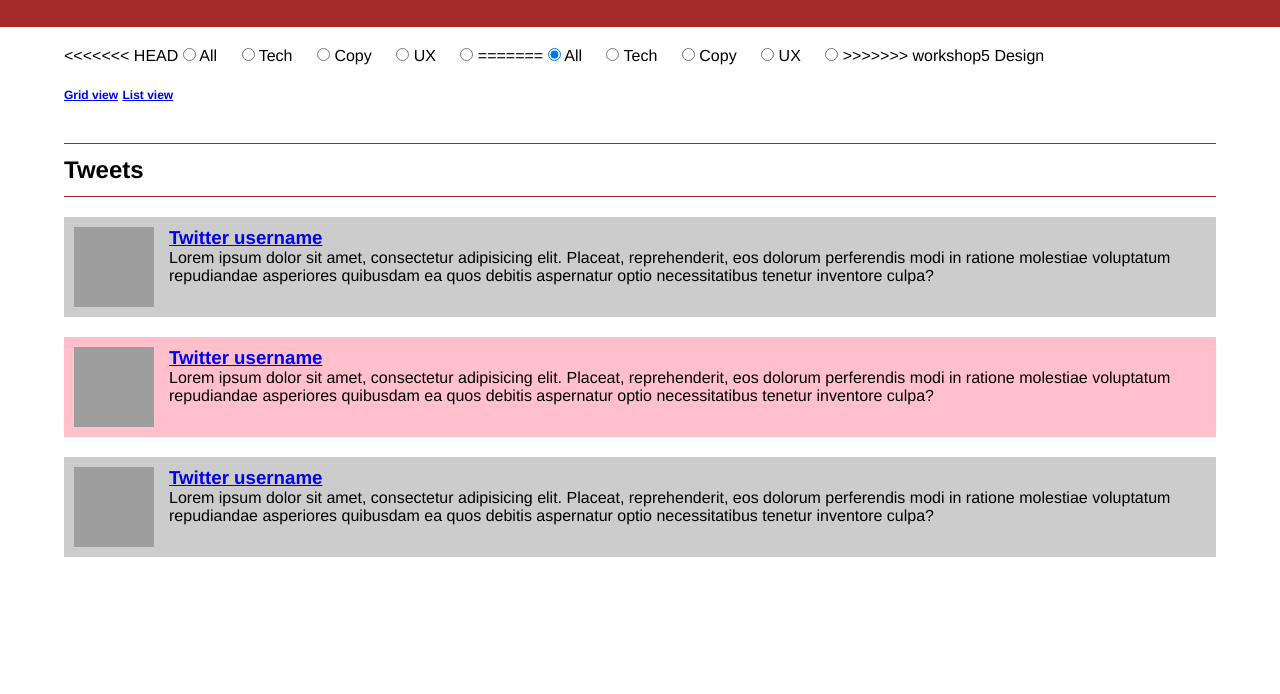
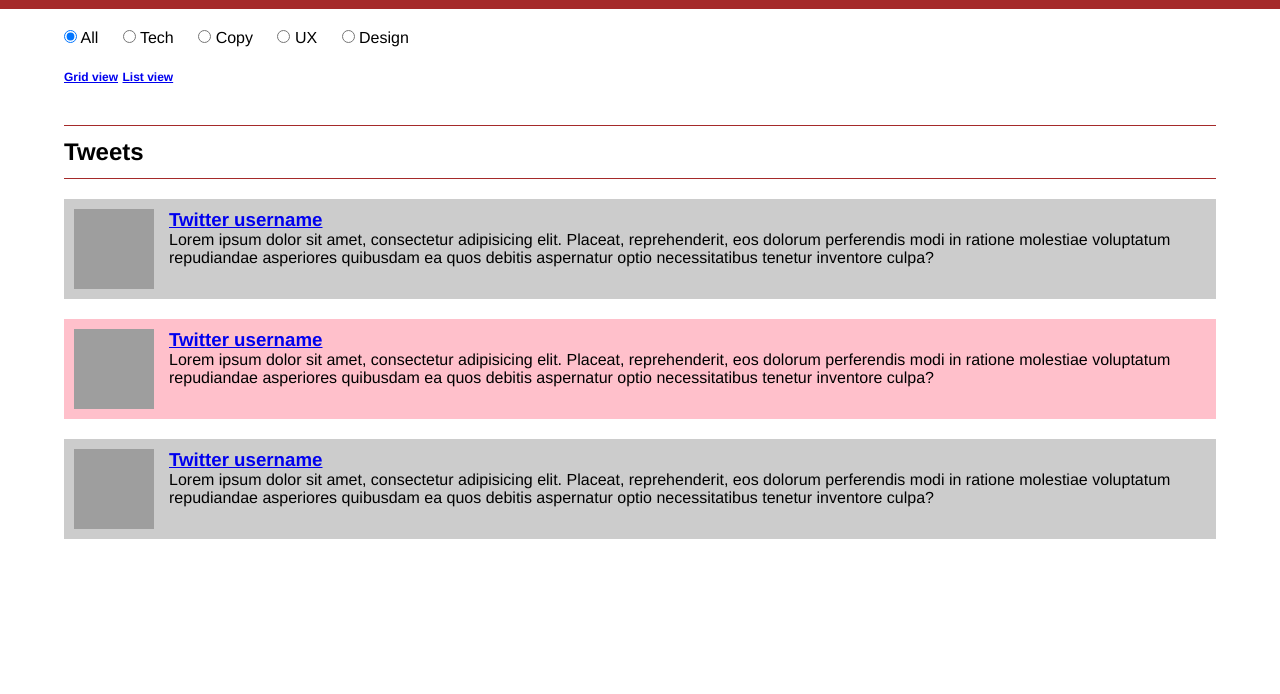
Before and after one commit to artisologic/rga-learn-coding-workshops, a plain HTML site: page index.html in a window 1280 px wide. Shown: the part 106-800 px from the top of the page. Drawn offline with Linux system fonts and the light colour scheme; grey boxes are pictures that could not be loaded.

Commit message:
fixed conflicts

```diff
--- a/index.html
+++ b/index.html
@@ -7,32 +7,7 @@
 		<meta name="description" content="This is my awesome website!">
 
 		<link rel="stylesheet" href="style.css">
-<<<<<<< HEAD
-		<script src="jquery-2.0.2.min.js" type="text/javascript" charset="utf-8"></script>
-		<script>
-		// wait until the document is ready
-		$(document).ready(function(){
 
-			$('.filter').change(function(){
-				var selectedFilterValue = $(this).val();
-
-				// log to console
-				console.log(selectedFilterValue);
-			});
-
-			$('#toggle-filters').click(function(){
-
-				$('.filters-section').toggleClass('filters-section--show');
-
-			});
-
-
-
-		});
-
-		</script>
-
-=======
 
 		<!-- load jQuery lib -->
 		<script src="jquery-2.0.2.min.js" type="text/javascript" charset="utf-8"></script>
@@ -80,7 +55,7 @@
 
 		});
 		</script>
->>>>>>> workshop5
+
 	</head>
 
 	<body>
@@ -97,25 +72,6 @@
 			<form action="/filtered" method="get">
 				<ul class="filters-list">
 					<li>
-<<<<<<< HEAD
-						<input id="filter-all" type="radio" class="filter" name="filters" value="all" checked="checked">
-						<label for="filter-all">All</label>
-					</li>
-					<li>
-						<input id="filter-tech" type="radio" class="filter" name="filters" value="tech">
-						<label for="filter-tech">Tech</label>
-					</li>
-					<li>
-						<input id="filter-copy" type="radio" class="filter" name="filters" value="copy">
-						<label for="filter-copy">Copy</label>
-					</li>
-					<li>
-						<input id="filter-ux" type="radio" class="filter" name="filters" value="ux">
-						<label for="filter-ux">UX</label>
-					</li>
-					<li>
-						<input id="filter-design" type="radio" class="filter" name="filters" value="design">
-=======
 						<input id="filter-all" type="radio" name="filters" class="filter" value="all" checked="checked">
 						<label for="filter-all">All</label>
 					</li>
@@ -133,7 +89,6 @@
 					</li>
 					<li>
 						<input id="filter-design" type="radio" name="filters" class="filter" value="design">
->>>>>>> workshop5
 						<label for="filter-design">Design</label>
 					</li>
 				</ul>
```
